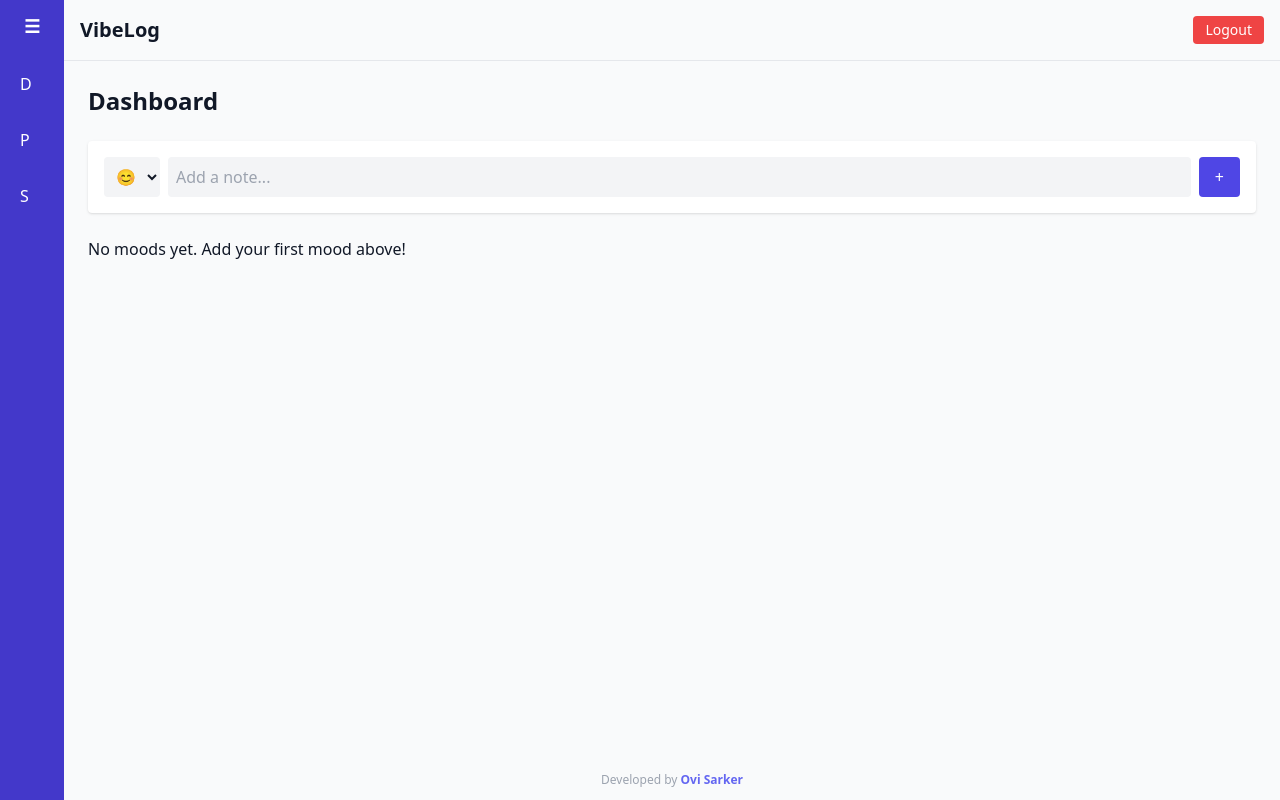
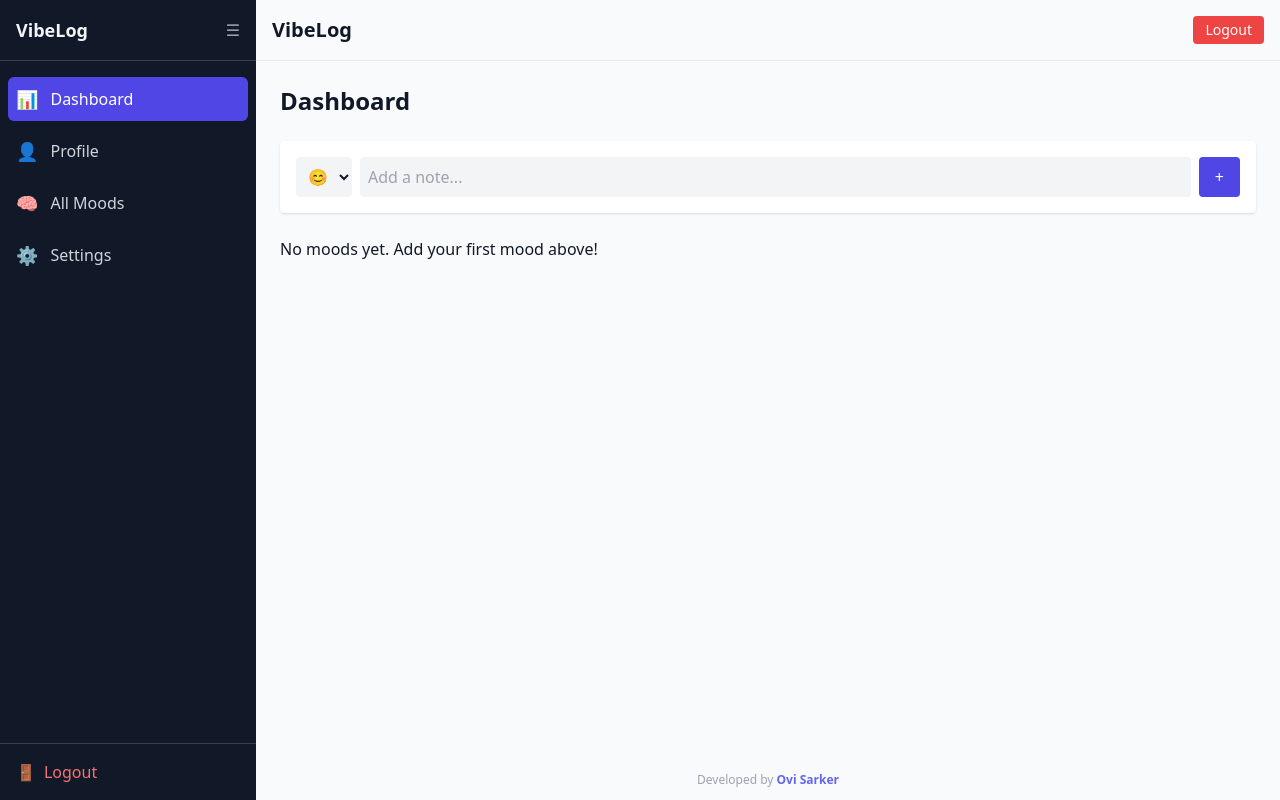
Before and after one commit to ovisarker/vibelog, a Next.js app: page /dashboard in a window 1280 px wide. Built offline with nearby package versions, Linux system fonts and the light colour scheme; no server answers.

Commit message:
Update Sidebar.jsx

```diff
--- a/components/Sidebar.jsx
+++ b/components/Sidebar.jsx
@@ -1,38 +1,77 @@
 "use client";
+
+import Link from "next/link";
+import { usePathname, useRouter } from "next/navigation";
 import { useState } from "react";
 
 export default function Sidebar() {
-  const [open, setOpen] = useState(false);
+  const pathname = usePathname();
+  const router = useRouter();
+  const [isOpen, setIsOpen] = useState(true);
+
+  const handleLogout = async () => {
+    await fetch("/api/auth/logout", { method: "POST" });
+    router.push("/login");
+  };
 
   const navItems = [
-    { label: "Dashboard", link: "/dashboard" },
-    { label: "Profile", link: "/profile" },
-    { label: "Settings", link: "/settings" },
+    { name: "Dashboard", href: "/dashboard", icon: "📊" },
+    { name: "Profile", href: "/profile", icon: "👤" },
+    { name: "All Moods", href: "/moods", icon: "🧠" },
+    { name: "Settings", href: "/settings", icon: "⚙️" },
   ];
 
   return (
     <aside
       className={`${
-        open ? "w-56" : "w-16"
-      } bg-indigo-700 text-white h-screen p-3 transition-all duration-300 flex flex-col`}
+        isOpen ? "w-64" : "w-16"
+      } bg-gray-900 text-gray-100 min-h-screen transition-all duration-300 flex flex-col`}
     >
-      <button
-        className="mb-6 text-lg font-bold"
-        onClick={() => setOpen(!open)}
-      >
-        ☰
-      </button>
-      <nav className="space-y-4">
+      {/* Header */}
+      <div className="flex items-center justify-between px-4 py-4 border-b border-gray-700">
+        <h1
+          className={`text-lg font-bold transition-all duration-300 ${
+            isOpen ? "opacity-100" : "opacity-0 w-0"
+          }`}
+        >
+          VibeLog
+        </h1>
+        <button
+          onClick={() => setIsOpen(!isOpen)}
+          className="text-gray-400 hover:text-white"
+        >
+          ☰
+        </button>
+      </div>
+
+      {/* Navigation */}
+      <nav className="flex-1 px-2 py-4 space-y-2">
         {navItems.map((item) => (
-          <a
-            key={item.label}
-            href={item.link}
-            className="block hover:bg-indigo-600 p-2 rounded"
+          <Link
+            key={item.href}
+            href={item.href}
+            className={`flex items-center gap-3 p-2 rounded-md transition-all ${
+              pathname === item.href
+                ? "bg-indigo-600 text-white"
+                : "text-gray-300 hover:bg-gray-800 hover:text-white"
+            }`}
           >
-            {open ? item.label : item.label[0]}
-          </a>
+            <span className="text-lg">{item.icon}</span>
+            {isOpen && <span>{item.name}</span>}
+          </Link>
         ))}
       </nav>
+
+      {/* Footer */}
+      <div className="p-4 border-t border-gray-700">
+        <button
+          onClick={handleLogout}
+          className="flex items-center gap-2 text-red-400 hover:text-red-300"
+        >
+          <span>🚪</span>
+          {isOpen && <span>Logout</span>}
+        </button>
+      </div>
     </aside>
   );
 }
```
